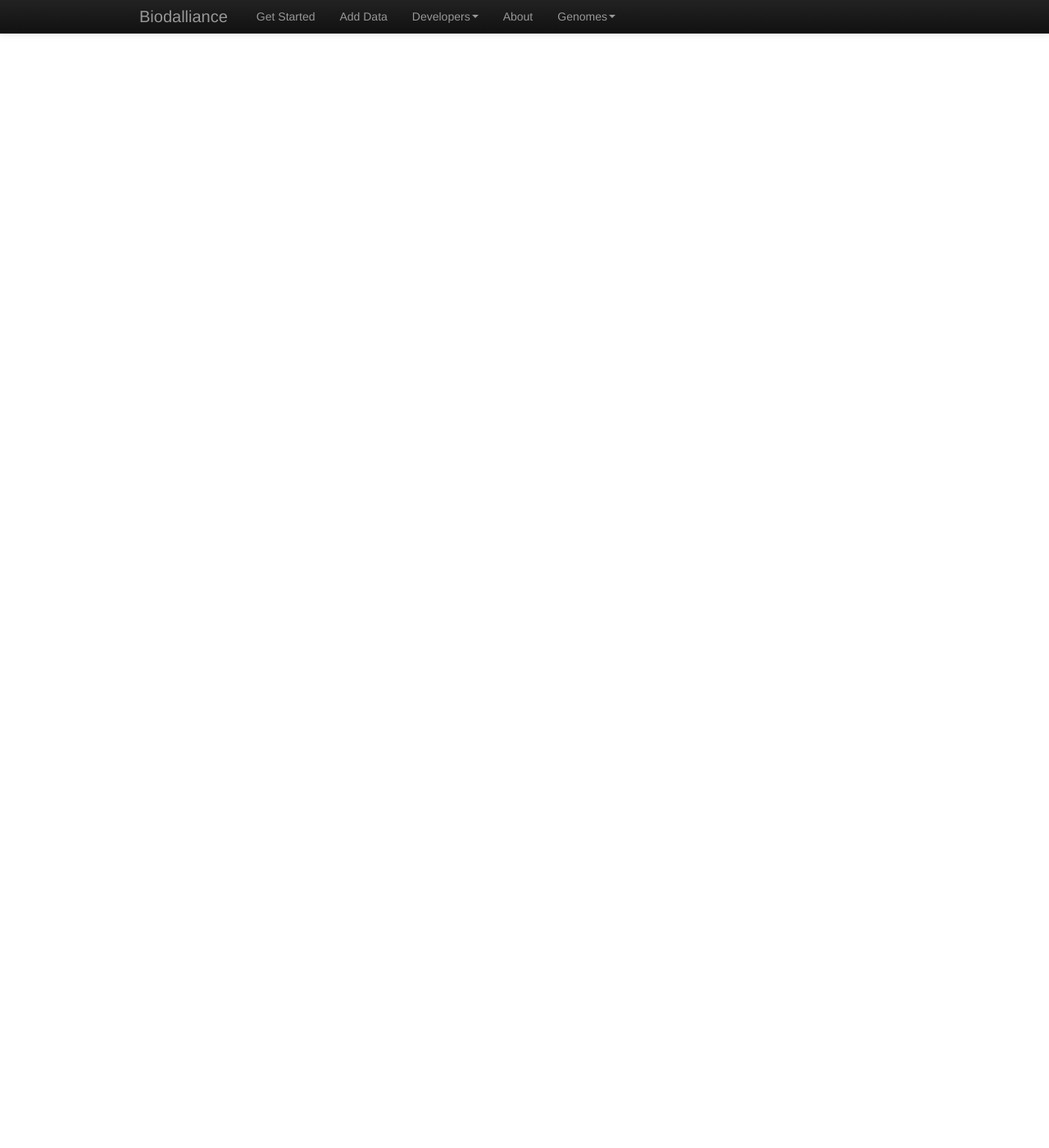
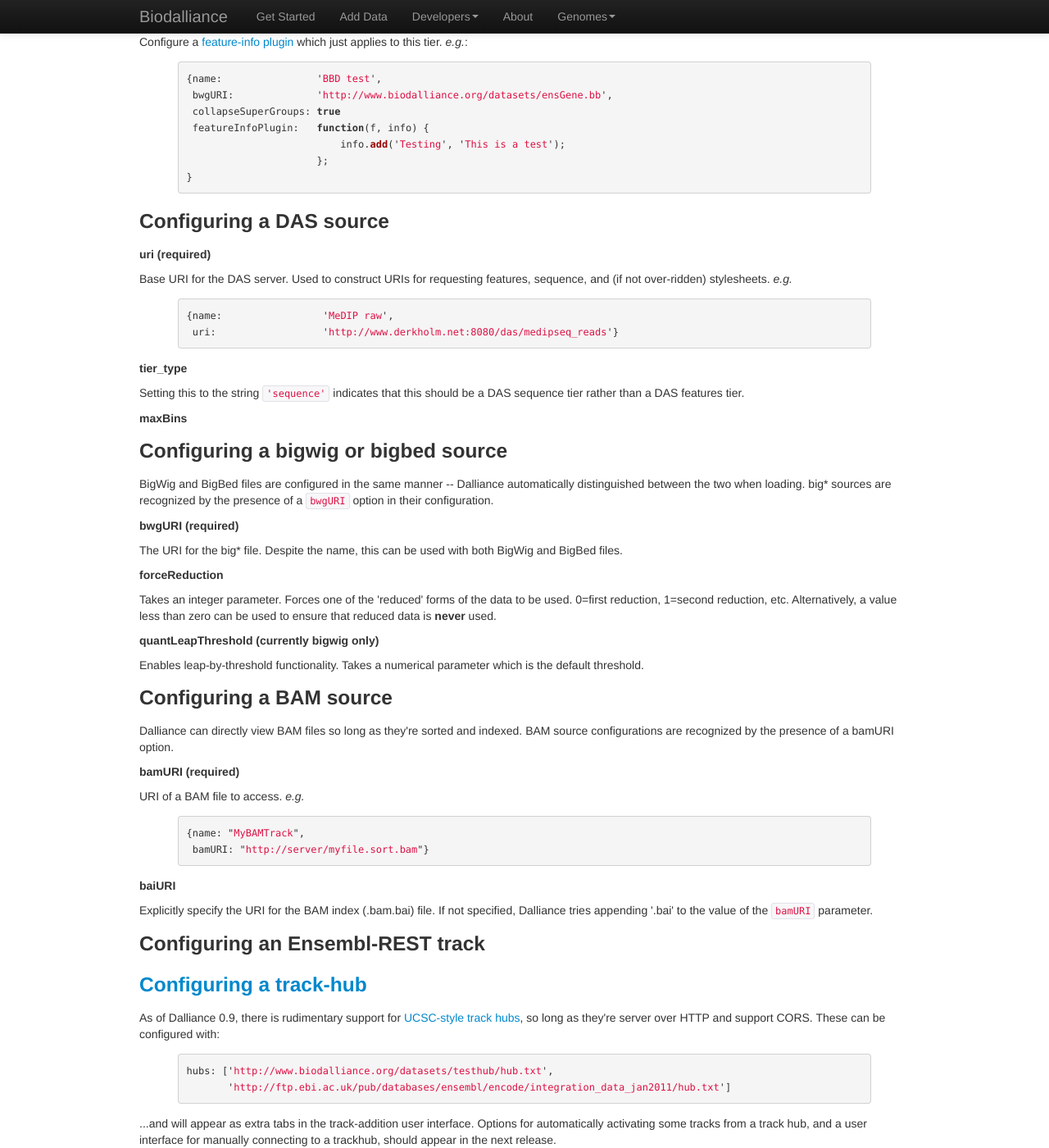
Before and after one commit to biodalliance/dalliance-web, a Jekyll site: the page built from config.html, in a window 1280 px wide and 1400 px high, scrolled down 1270 px. Shown: the whole window at 82% size. Built offline with Jekyll 4.4.1, drawn with Linux system fonts in a browser that asks for light colours; some of the changed text lies outside the part shown.

Commit message:
More config stuff.

```diff
--- a/config.html
+++ b/config.html
@@ -4,6 +4,24 @@ title: Configuring Dalliance
 ---
 
 There are many options you can configure when creating a Browser object.
+
+<h5>chr/viewStart/viewEnd</h5>
+
+These options configure the default view when the browser starts for the first time.
+
+{%highlight javascript %}
+    chr:          '22',
+    viewStart:    30000000,
+    viewEnd:      30030000
+{%endhighlight%}
+
+<h5>maxViewWidth</h5>
+
+The maximum width of the visible region, configured in bases.  Default is 500000.
+
+<h5>pageName</h5>
+
+<h5>cookieKey</h5>
 
 <h5>coordSystem</h5>
 
@@ -16,23 +34,140 @@ coordSystem: {
     speciesName: 'Danio rerio',
     taxon: 7955,
     auth: 'Zv',
-    version: 9
+    version: 9,
+    ucscName: 'danRer7'
 }
 {%endhighlight%}
 
 The <code>speciesName</code> field can be a human-readable label, and isn't used when querying the
 registry.  <code>taxon</code> should be an integer identified from the <a href='http://www.ncbi.nlm.nih.gov/taxonomy'>NCBI Taxonomy</a>
 <code>auth</code> and <code>version</code> should, as far as possible, match authority and version strings used
-in the <a href='http://dasregistry.org/'>DAS Registry</a>
+in the <a href='http://dasregistry.org/'>DAS Registry</a>.
 
-<h3>General options when configuring a track</h3>
+The <code>ucscName</code> field is optional, but should be filled in with the UCSC genome browser name of the assembly
+if it is defined.  This enables <a href='#hub'>track-hub support</a> to work properly.
 
-<h3>Configuring a DAS track</h3>
+<h5>setDocumentTitle</h5>
 
-<h3>Configuring a bigwig or bigbed track</h3>
+If true, attempt to change the title of the web browser window to reflect the species name being displayed.  Generally not
+wanted for embedded browsers.
 
-<h3>Configuring a bigwig or bigbed track</h3>
+<h5>uiPrefix</h5>
+
+<h3>General options when configuring a tier</h3>
+
+<h5>name (required)</h5>
+
+The name of the track, as shown in the tier-identification tab.
+
+<h5>desc</h5>
+
+A longer description of the content, shown when clicking on the tier-identification tab.  Currently only
+plain text supported -- should probably allow a subset of HTML as well (TBD).
+
+<h5>stylesheet_uri</h5>
+
+URI of a <a href='http://www.biodas.org/documents/spec-1.6.html#stylesheet'>DAS Stylesheet</a>
+to use when displaying this data.  For DAS sources, this overrides the source's default stylesheet.
+For other sources, this allows richer style configuration.
+
+<h5>mapping</h5>
+
+Remap the data for this source using a mapping specified in the global <code>chains</code> configuration.
+
+<h5>collapseSuperGroups</h5>
+
+Hint to allow more "gene-like" rendering for some data sources.  Will probably be deprecated once
+we find a better way of determining which sources provide gene annotations.
+
+<h5>featureInfoPlugin</h5>
+
+Configure a <a href='plugins.html'>feature-info plugin</a> which just applies to this tier.  <i>e.g.</i>:
+
+{%highlight javascript%}
+{name:                'BBD test',
+ bwgURI:              'http://www.biodalliance.org/datasets/ensGene.bb',
+ collapseSuperGroups: true
+ featureInfoPlugin:   function(f, info) {
+                          info.add('Testing', 'This is a test');
+                      };
+}
+{%endhighlight%}
+
+
+<h3>Configuring a DAS source</h3>
+
+<h5>uri (required)</h5>
+
+Base URI for the DAS server.  Used to construct URIs for requesting features, sequence, and
+(if not over-ridden) stylesheets.  <i>e.g.</i>
+
+{%highlight javascript%}
+
+{name:                 'MeDIP raw',
+ uri:                  'http://www.derkholm.net:8080/das/medipseq_reads'}
+{%endhighlight%}
+
+<h5>tier_type</h5>
+
+Setting this to the string <code>'sequence'</code> indicates that this should be a DAS sequence
+tier rather than a DAS features tier.
+
+<h5>maxBins</h5>
+
+
+
+<h3>Configuring a bigwig or bigbed source</h3>
+
+BigWig and BigBed files are configured in the same manner -- Dalliance automatically distinguished between
+the two when loading.  big* sources are recognized by the presence of a <code>bwgURI</code> option in
+their configuration.
+
+<h5>bwgURI (required)</h5>
+
+The URI for the big* file.  Despite the name, this can be used with both BigWig and BigBed files.
+
+<h5>forceReduction</h5>
+
+Takes an integer parameter.  Forces one of the 'reduced' forms of the data to be used.  0=first reduction, 1=second reduction, etc.
+Alternatively, a value less than zero can be used to ensure that reduced data is <strong>never</strong> used.
+
+<h5>quantLeapThreshold (currently bigwig only)</h5>
+
+Enables leap-by-threshold functionality.  Takes a numerical parameter which is the default threshold.
+
+<h3>Configuring a BAM source</h3>
+
+Dalliance can directly view BAM files so long as they're sorted and indexed.  BAM source configurations are recognized by
+the presence of a bamURI option.
+
+<h5>bamURI (required)</h5>
+
+URI of a BAM file to access.  <i>e.g.</i>
+
+{%highlight javascript%}
+{name: "MyBAMTrack",
+ bamURI: "http://server/myfile.sort.bam"}
+{%endhighlight%}
+
+<h5>baiURI</h5>
+
+Explicitly specify the URI for the BAM index (.bam.bai) file.  If not specified, Dalliance tries appending '.bai' to the value
+of the <code>bamURI</code> parameter.
 
 <h3>Configuring an Ensembl-REST track</h3>
 
-<h3>Configuring a track-hub</h3>
+<h3><a id='hub'>Configuring a track-hub</a></h3>
+
+As of Dalliance 0.9, there is rudimentary support for <a href='http://genome.ucsc.edu/goldenPath/help/hgTrackHubHelp.html'>UCSC-style
+track hubs</a>, so long as they're server over HTTP and support CORS.  These can be configured with:
+
+{%highlight javascript%}
+hubs: ['http://www.biodalliance.org/datasets/testhub/hub.txt',
+       'http://ftp.ebi.ac.uk/pub/databases/ensembl/encode/integration_data_jan2011/hub.txt']
+{%endhighlight%}
+
+...and will appear as extra tabs in the track-addition user interface.
+
+Options for automatically activating some tracks from a track hub, and a user interface
+for manually connecting to a trackhub, should appear in the next release.
--- a/embed.html
+++ b/embed.html
@@ -7,7 +7,7 @@ Dalliance is a self-contained Javascript object which can be inserted into
 almost any web page, e.g.:
 </p>
 
-<script language="javascript" src="http://www.biodalliance.org/canvas/dalliance-compiled.js"></script>
+<script language="javascript" src="http://www.biodalliance.org/release-0.9/dalliance-compiled.js"></script>
 <script language="javascript">
   new Browser({
     chr:          '22',
@@ -53,7 +53,7 @@ Typical embedding code looks something like:
 </p>
 
 {% highlight html %}
-<script language="javascript" src="http://www.biodalliance.org/canvas/dalliance-compiled.js"></script>
+<script language="javascript" src="http://www.biodalliance.org/release-0.9/dalliance-compiled.js"></script>
 <script language="javascript">
   new Browser({
     chr:          '22',
```
Also changed, not shown: plugins.html (+11 -1 lines).
